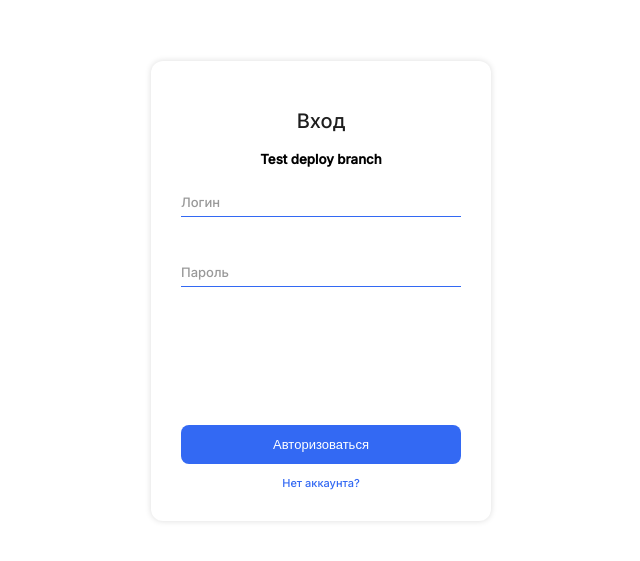
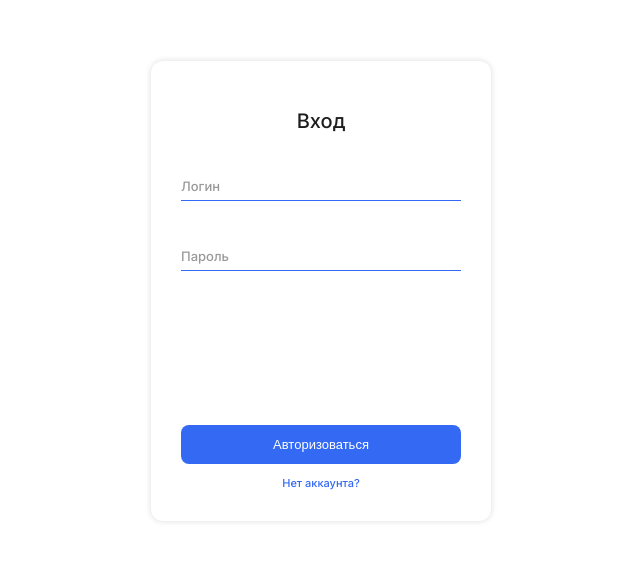
Before and after one commit to gutskalss/mf.messenger.praktikum.yandex, a website: page static/index.html in a window 1280 px wide. Shown: the part 109-670 px from the top of the page, without its empty margins (319-959 px from the left). Drawn offline with Linux system fonts and the light colour scheme.

Commit message:
Test deploy branch

```diff
--- a/static/index.html
+++ b/static/index.html
@@ -16,7 +16,6 @@
       <form action="/chats.html" class="form">
         <div class="form__top">
           <h2 class="h2">Вход</h2>
-          <h5>Test deploy branch</h5>
 
           <label for="login" class="label">
             <input
```
